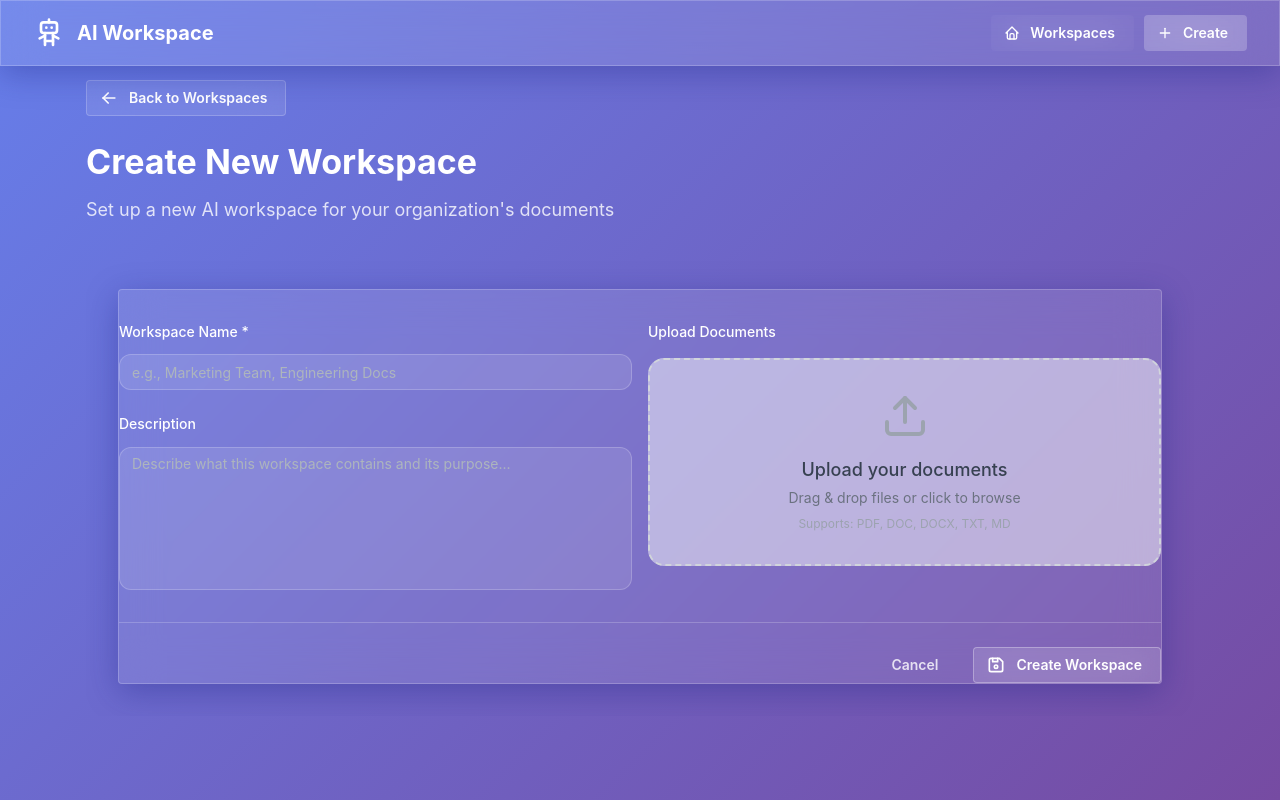
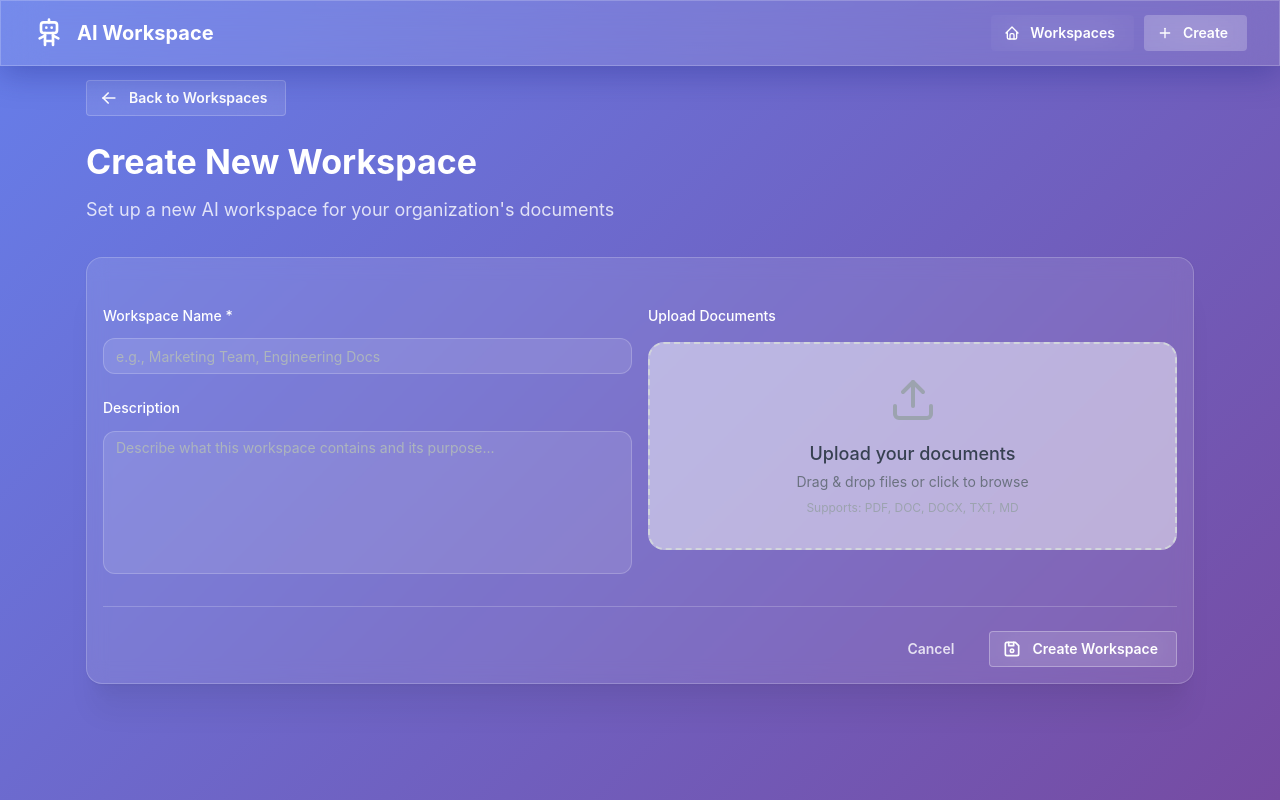
Before and after one commit to dhanapalchand/AI-CHAT-BOT, a React (Vite) app: page /create in a window 1280 px wide. Built offline with nearby package versions, Linux system fonts and the light colour scheme.

Commit message:
Update GlassCard component

```diff
--- a/src/components/ui/GlassCard.tsx
+++ b/src/components/ui/GlassCard.tsx
@@ -1,6 +1,6 @@
 import React from 'react';
-import { motion } from 'framer-motion';
-import { Paper, PaperProps } from '@mantine/core';
+import { PaperProps } from '@mantine/core';
+import { Card } from '@mantine/core';
 
 interface GlassCardProps extends Omit<PaperProps, 'children'> {
   children: React.ReactNode;
@@ -11,33 +11,21 @@ interface GlassCardProps extends Omit<PaperProps, 'children'> {
 const GlassCard: React.FC<GlassCardProps> = ({
   children,
   className = '',
-  hover = false,
-  darkMode = false,
-  ...paperProps
 }) => {
   return (
-    <motion.div
-      className={`relative overflow-hidden ${className}`}
-      whileHover={hover ? { scale: 1.02, y: -2 } : undefined}
-      transition={{ type: 'spring', stiffness: 300, damping: 30 }}
+    <Card
+      className={className}
+      withBorder
+      radius="lg"
+      shadow="xl"
+      style={{
+        backdropFilter: 'blur(10px)',
+        backgroundColor: 'rgba(255, 255, 255, 0.1)',
+        border: '1px solid rgba(255, 255, 255, 0.2)',
+      }}
     >
-      <Paper
-        {...paperProps}
-        className={`${darkMode ? 'glass-dark' : 'glass-morphism'} rounded-3xl border-0 h-full`}
-        style={{
-          background: darkMode
-            ? 'rgba(0, 0, 0, 0.1)'
-            : 'rgba(255, 255, 255, 0.1)',
-          backdropFilter: 'blur(20px)',
-          WebkitBackdropFilter: 'blur(20px)',
-          border: `1px solid ${darkMode ? 'rgba(255, 255, 255, 0.1)' : 'rgba(255, 255, 255, 0.2)'}`,
-          boxShadow: '0 8px 32px 0 rgba(31, 38, 135, 0.37)',
-          ...paperProps.style,
-        }}
-      >
-        {children}
-      </Paper>
-    </motion.div>
+      {children}
+    </Card>
   );
 };
 
```
